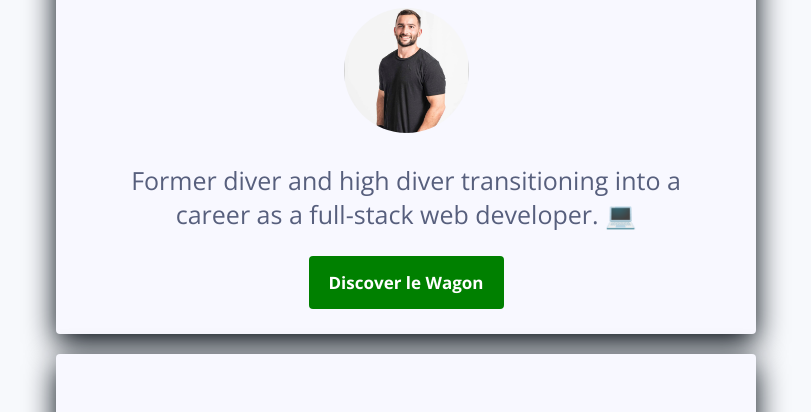
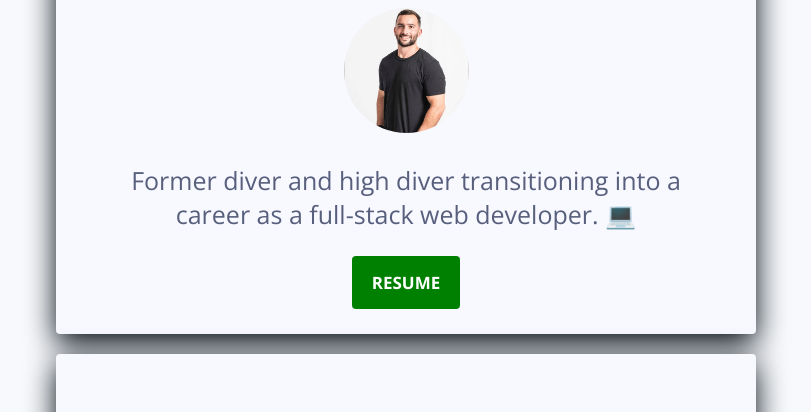
Before and after one commit to peedroabreu/profile, a plain HTML site: page index.html in a window 1280 px wide. Shown: the part 165-577 px from the top of the page, without its empty margins (234-1045 px from the left). Drawn offline with nearby package versions, Linux system fonts and the light colour scheme.

Commit message:
Profile update

```diff
--- a/index.html
+++ b/index.html
@@ -20,7 +20,7 @@
           <p>
             Former diver and high diver transitioning into a career as a full-stack web developer. &#128187;
           </p>
-          <a href="#" class="btn-green"> Discover le Wagon</a>
+          <a href="#" class="btn-green"> RESUME </a>
         </div>
 
         <div class="card">
```
